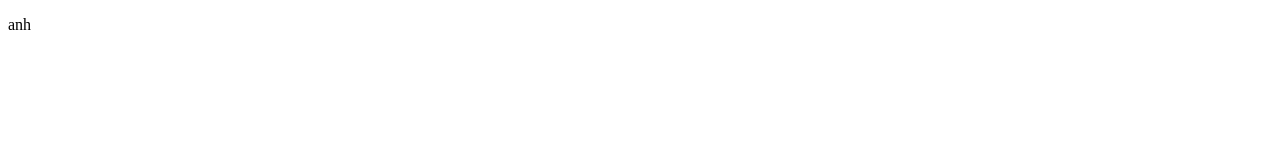
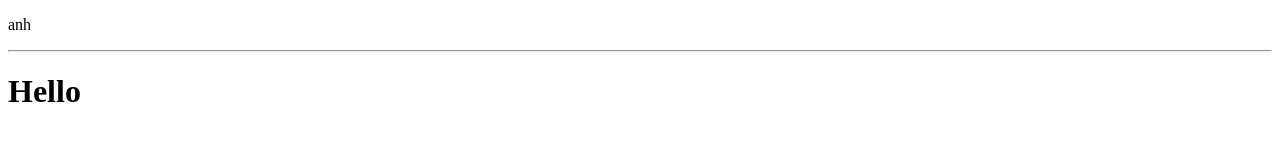
Before and after one commit to khuatanh2010/khuatanh2010.github.io, a plain HTML site: page index.html in a window 1280 px wide. Drawn offline with Linux system fonts and the light colour scheme.

Commit message:
add secondly

```diff
--- a/1.css
+++ b/1.css
@@ -0,0 +1,3 @@
+h1{
+	text text-align: center;
+}
--- a/index.html
+++ b/index.html
@@ -7,5 +7,9 @@
 <div class="name">
 <p>anh</p>
 </div>
+<hr>
+<div>
+	<h1>Hello</h1>
+</div>
 </body>
 </html>
```
